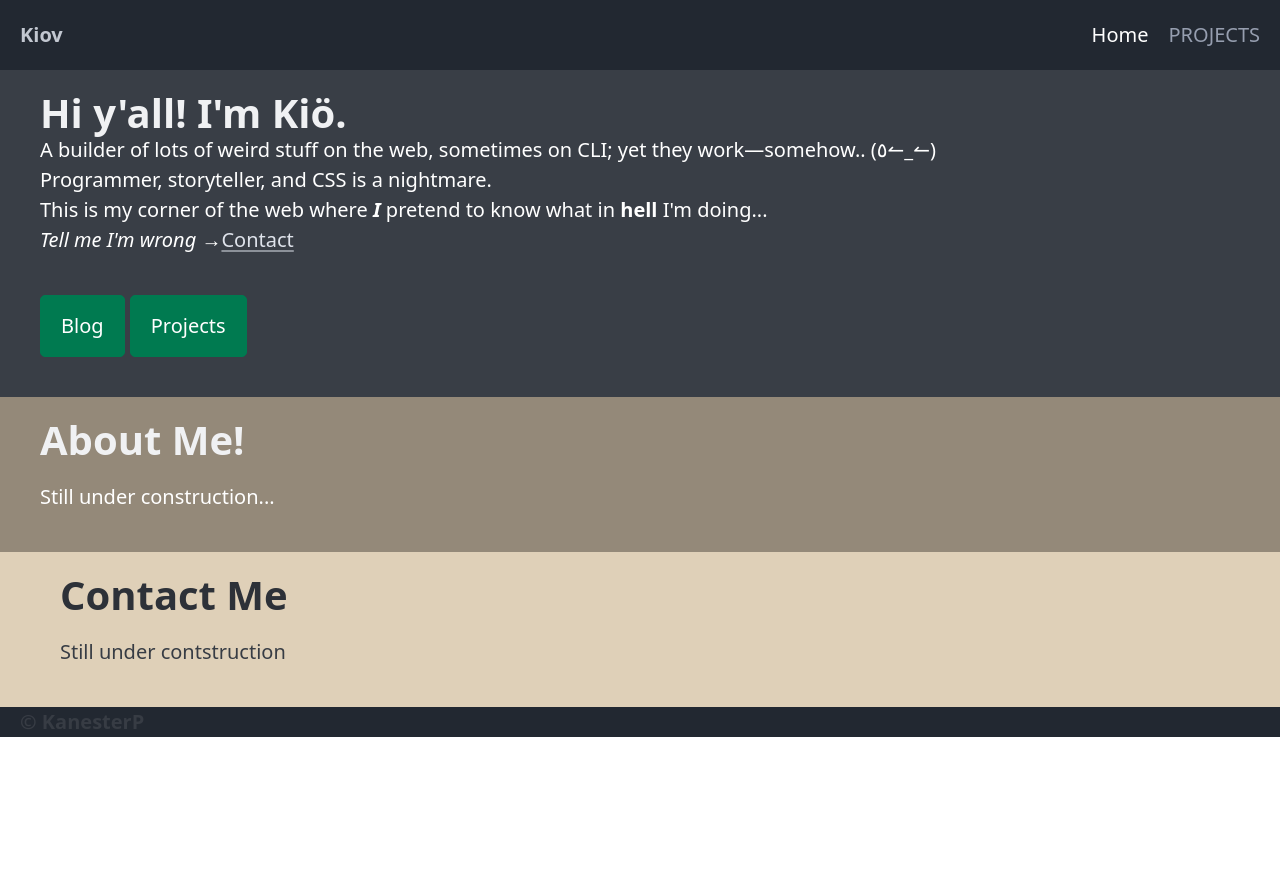
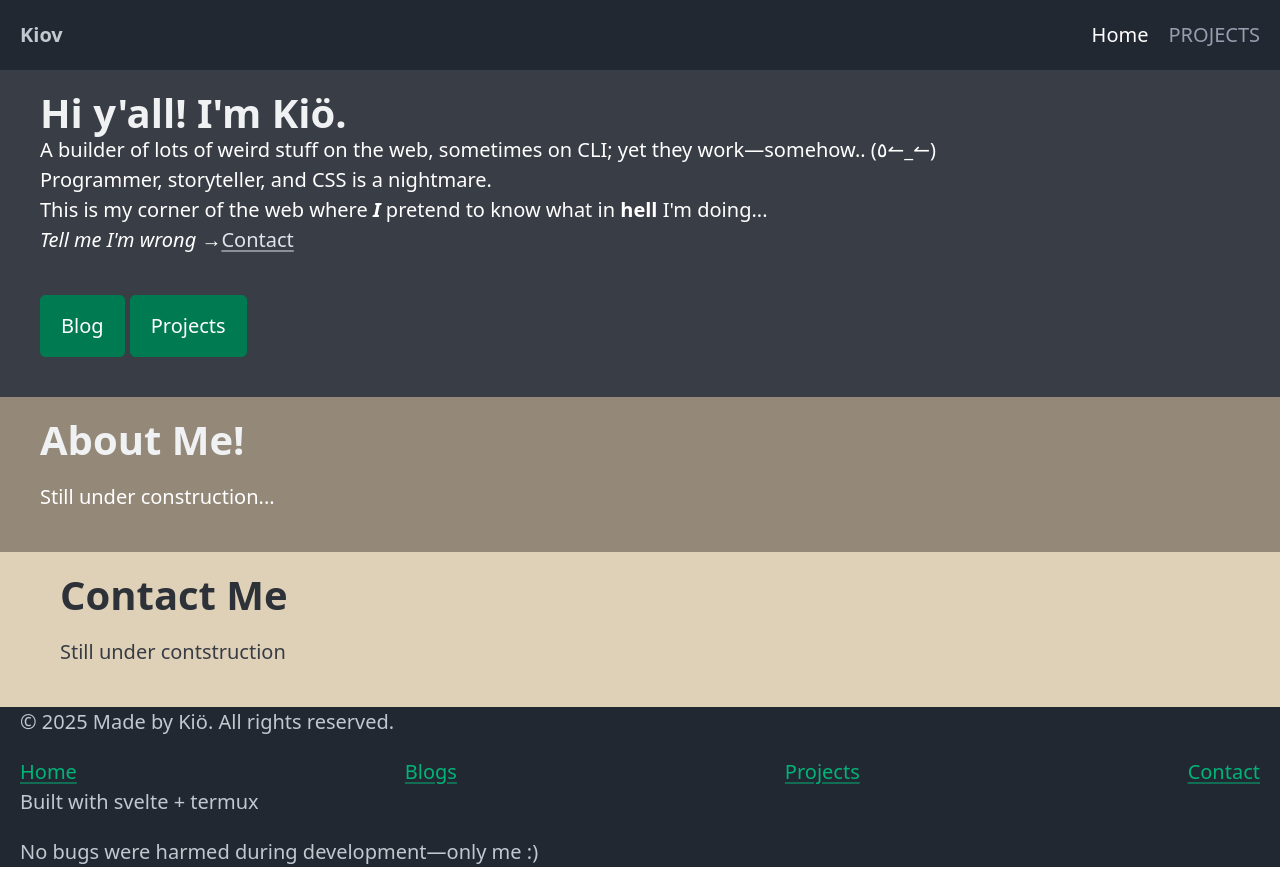
Before and after one commit to Kanester/portfolio, a SvelteKit app: page / in a window 1280 px wide. Before the commit the page ends 800 px from the top, so only its background shows below. Built offline with nearby package versions, Linux system fonts and the light colour scheme.

Commit message:
--no-message

```diff
--- a/src/routes/+layout.svelte
+++ b/src/routes/+layout.svelte
@@ -18,5 +18,13 @@
 </main>
 
 <footer class="container-fluid" data-theme="dark">
-  <strong>&copy; KanesterP</strong>
+  <p>&copy; 2025 Made by Kiö. All rights reserved.</p>
+  <nav>
+    <a href="/portfolio">Home</a>
+    <a href="blog">Blogs</a>
+    <a href="projects">Projects</a>
+    <a href="#contact">Contact</a>
+  </nav>
+  <p>Built with svelte + termux</p>
+  <p>No bugs were harmed during development—only me :)</p>
 </footer>
```
